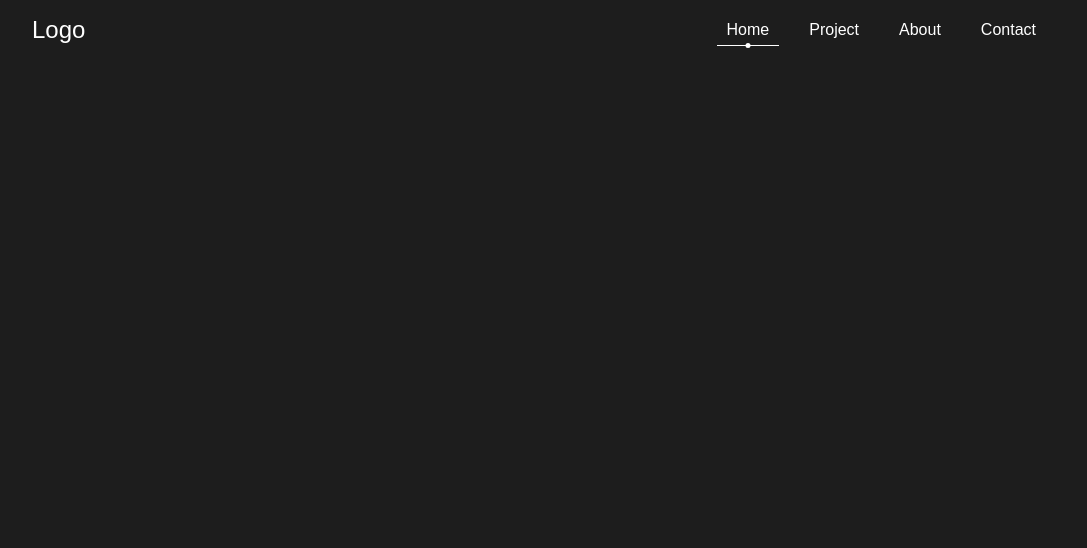
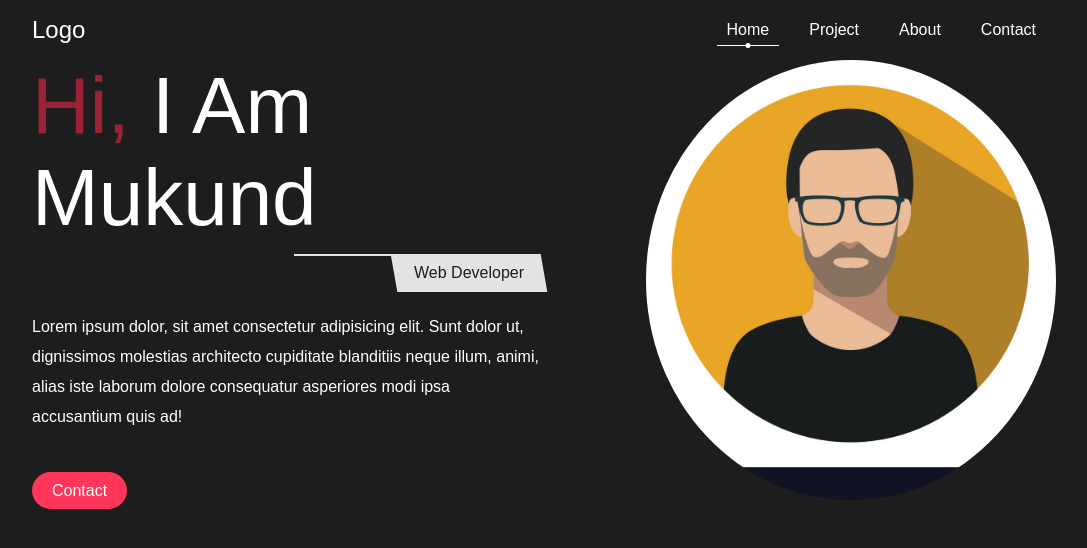
Before and after one commit to Mukund05/Portfolio, a website: page public/index.html in a window 1280 px wide. Shown: the whole page, without its empty margins (96-1183 px from the left). Drawn offline with Linux system fonts and the light colour scheme.

Commit message:
home section added

```diff
--- a/public/index.html
+++ b/public/index.html
@@ -19,6 +19,17 @@
         </ul>
     </nav>
 
+    <!-- home section -->
+    <section class="home">
+        <div class="hero-content">
+            <h1 class="hero-heading"><span class="highlight">hi, </span>I am Mukund</h1>
+            <p class="profession">Web Developer</p>
+            <p class="info">Lorem ipsum dolor, sit amet consectetur adipisicing elit. Sunt dolor ut, dignissimos molestias architecto cupiditate blanditiis neque illum, animi, alias iste laborum dolore consequatur asperiores modi ipsa accusantium quis ad!</p>
+            <a href="#contact" class="btn">contact</a>
+        </div>
+        <img src="img/image.jpg" class="profile-img">
+    </section>
+
     <script src="script.js"></script>
 </body>
 </html>
--- a/public/styles.css
+++ b/public/styles.css
@@ -68,3 +68,80 @@ body{
     height: 1px;
     background: #fff;
 }
+
+/* home-section style */
+.home{
+    width: 100%;
+    min-height: calc(100vh-60px);
+    height: auto;
+    margin-top: 60px;
+    padding: 0 10vw;
+    display: flex;
+    align-items: center;
+    justify-content: space-between;
+    position: relative;
+}
+
+.hero-content{
+    width: 50%;
+}
+.hero-heading{
+    font-size: 5rem;
+    text-transform: capitalize;
+    font-weight: 500;
+}
+.highlight{
+    color: #9B2335;
+}
+
+.profession{
+    width: fit-content;
+    display: block;
+    margin: 10px 0 20px;
+    margin-left: auto;
+    text-transform: capitalize;
+    position: relative;
+    padding: 10px 20px;
+    color: #1d1d1d;
+    z-index: 2;
+
+}
+
+.profession::before{
+    content: '';
+    position: absolute;
+    top: 0;
+    left: 0;
+    width: 100%;
+    height: 100%;
+    background: #e3e3e3;
+    z-index: -1;
+    transform: skewX(10deg);
+}
+.profession::after{
+    content: '';
+    position: absolute;
+    top: 0;
+    left: -100px;
+    width: 100px;
+    height: 2px;
+    background:#e3e3e3;
+}
+.info{
+    line-height: 30px;
+    margin-bottom: 50px;
+}
+.profile-img{
+    max-width: 40%;
+    height: auto;
+    border-radius: 50%;
+}
+.btn{
+    padding: 10px 20px;
+    text-decoration: none;
+    border-radius: 50px;
+    background: #ff3559;
+    color: #fff;
+    text-transform: capitalize;
+    border: none;
+}
--- a/server.js
+++ b/server.js
@@ -10,5 +10,5 @@ app.get('/',(req,res)=>{
 })
 
 app.listen(4000,()=>{
-    console.log("Server is running")
+    console.log("Server is running on Port:4000")
 })
```
Also changed, not shown: public/img/image.jpg (added).
